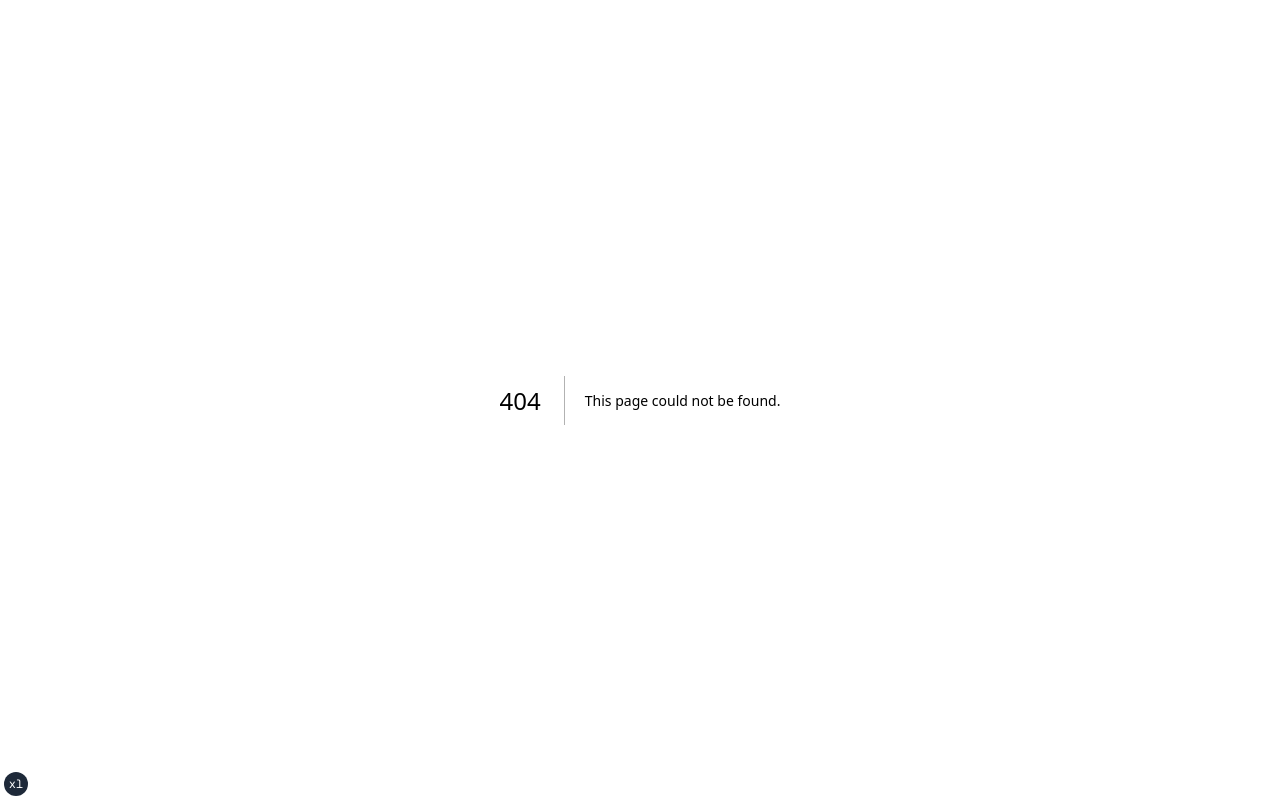
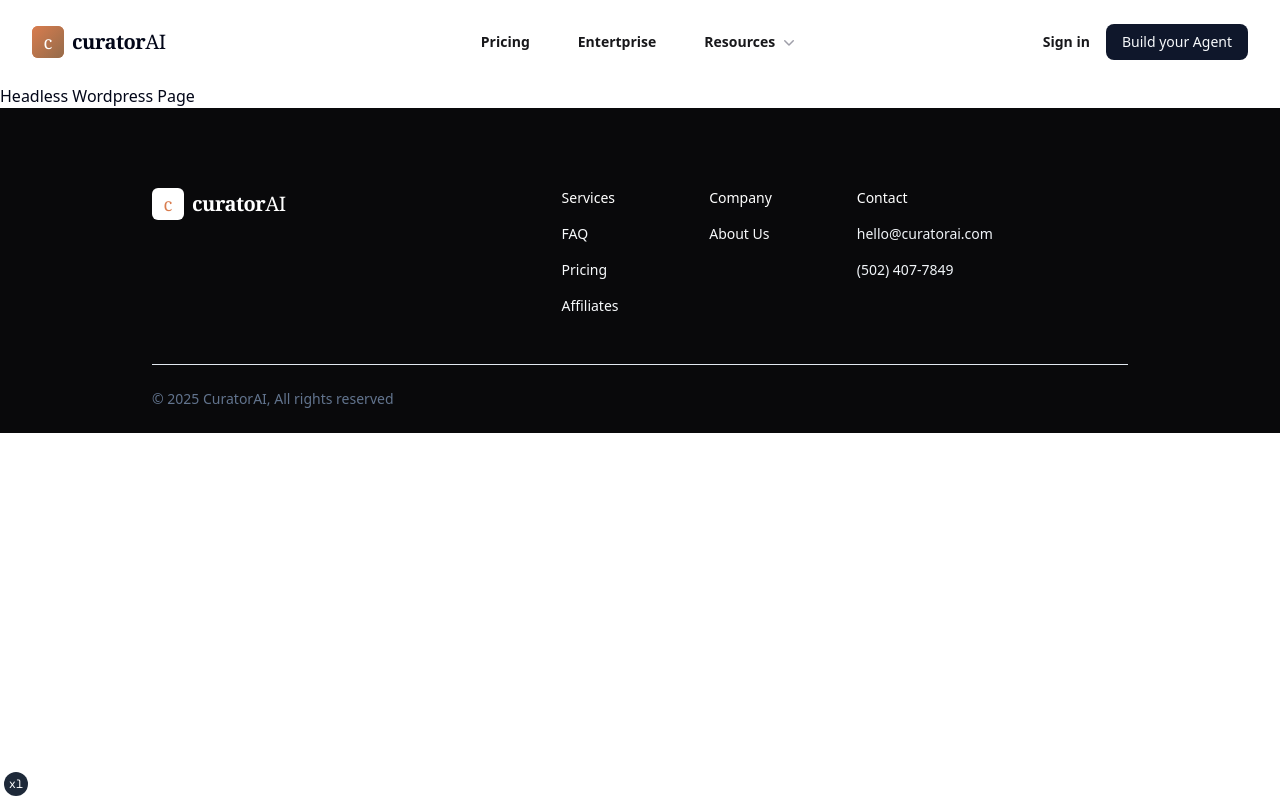
Before and after one commit to 0xEthanS/curatorai-site, a Next.js app: page /wordpress in a window 1280 px wide. Before the commit this address had no page. Built offline with nearby package versions, Linux system fonts and the light colour scheme.

Commit message:
Fixed type error for three.js

```diff
--- /dev/null
+++ b/app/(marketing)/wordpress/page.tsx
@@ -0,0 +1,16 @@
+import Header from "@/components/top-level/marketing-header-light";
+
+
+
+
+export default function Page() {
+    return (
+        <div>
+
+            <Header />
+
+            Headless Wordpress Page
+
+        </div>
+    );
+}
--- a/components/enterprise/problem-animation.tsx
+++ b/components/enterprise/problem-animation.tsx
@@ -162,7 +162,7 @@ export const LinenInTheWind = (props: any) => {
 
 	// Enhanced refs with performance tracking
 	const threeRef = useRef({
-		scene: null as THREE.Scene | null,
+		scene: null as Scene | null,
 		camera: null as THREE.PerspectiveCamera | null,
 		renderer: null as THREE.WebGLRenderer | null,
 		mainGroup: null as THREE.Group | null,
--- a/package.json
+++ b/package.json
@@ -37,6 +37,7 @@
     "@types/node": "^20",
     "@types/react": "^19",
     "@types/react-dom": "^19",
+    "@types/three": "^0.179.0",
     "tailwindcss": "^4",
     "tw-animate-css": "^1.3.6",
     "typescript": "^5"
```
Also changed, not shown: components/wordpress/hero.tsx (added), 1 other file (tests, documents, lock files or other folders).
